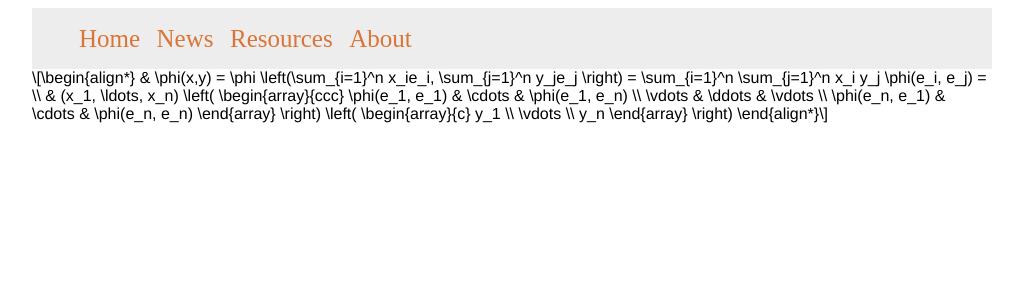
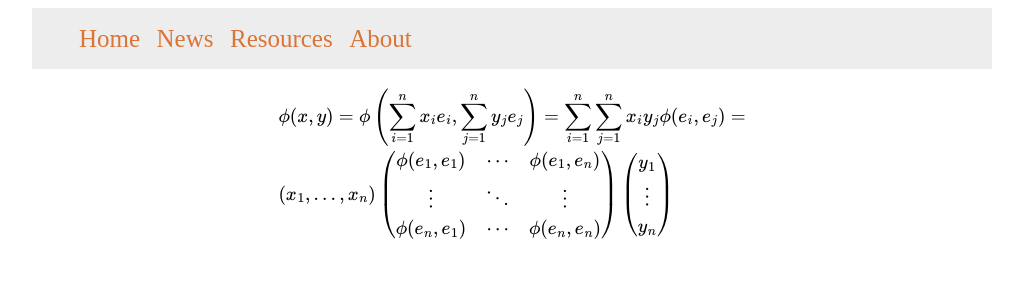
Before and after one commit to guntaka/guntaka.github.io, a Jekyll site: the page built from pages/resources/mathtest.md, in a window 1280 px wide. Shown: the top 300 px of the page, without its empty margins (128-1151 px from the left). Built offline with Jekyll 4.4.1, drawn with Linux system fonts in a browser that asks for light colours; formulas are drawn with MathJax 3; part of the change alters nothing that is shown.

```diff
--- a/pages/resources/mathtest.md
+++ b/pages/resources/mathtest.md
@@ -3,6 +3,10 @@ layout: default
 title: Test Page
 permalink: /math-test-page
 ---
+
+<script type="text/javascript" async src="https://cdn.mathjax.org/mathjax/latest/MathJax.js?config=TeX-MML-AM_CHTML">
+</script>
+
 $$
 \begin{align*}
   & \phi(x,y) = \phi \left(\sum_{i=1}^n x_ie_i, \sum_{j=1}^n y_je_j \right)
```
